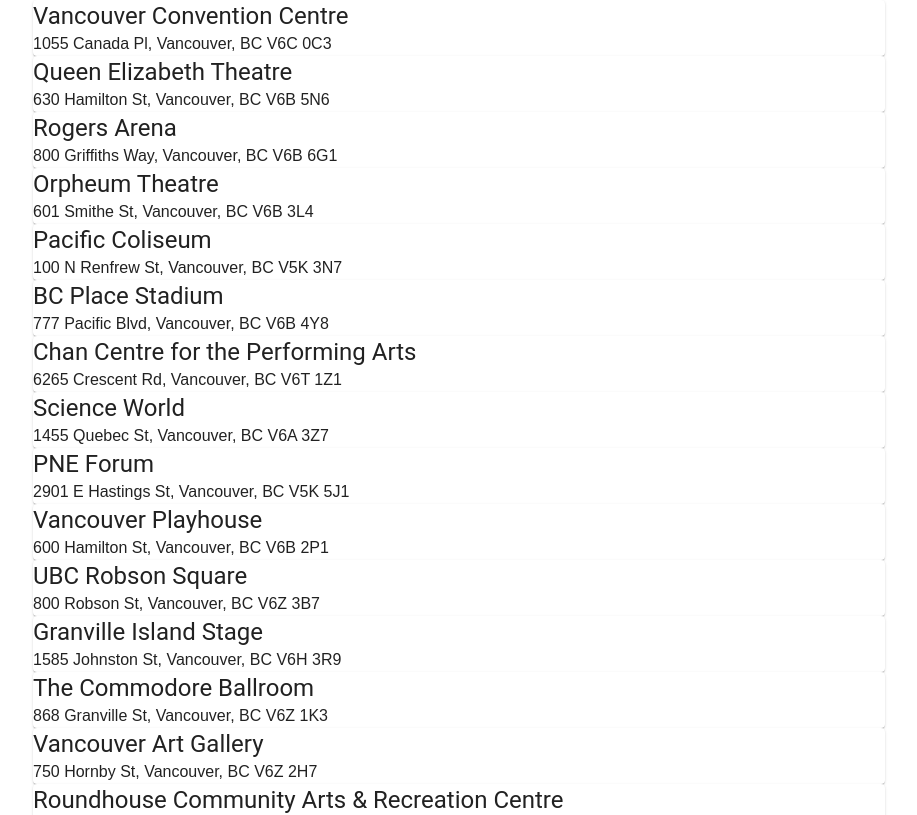
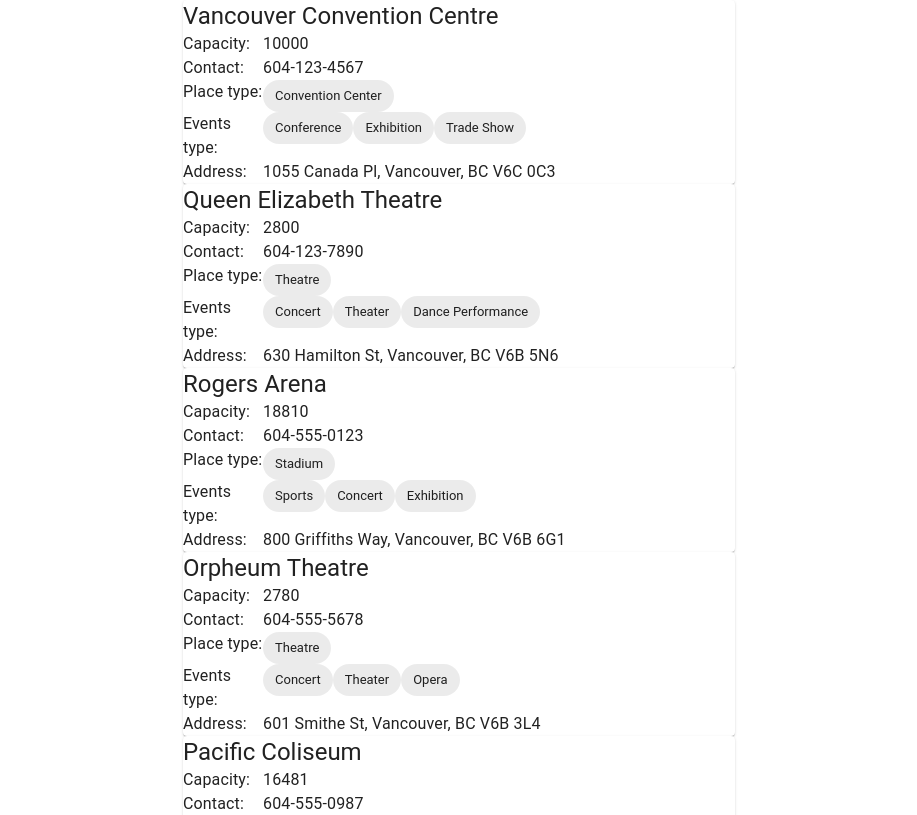
Before and after one commit to d4rkx666/vtw-hackathon, a Next.js app: page /list in a window 1280 px wide. Shown: the top 815 px of the page, without its empty margins (181-1098 px from the left). Built offline with nearby package versions, Linux system fonts and the light colour scheme.

Commit message:
implement VenueList

```diff
--- a/src/components/VenueList.tsx
+++ b/src/components/VenueList.tsx
@@ -1,10 +1,10 @@
-import { Box, Container, Paper, Typography } from "@mui/material";
+import { Box, Chip, Container, Paper, Typography } from "@mui/material";
 import venues from "../pages/data/venues.json"
 
 export const VenueList = () => {
   return (
     <Box>
-      <Container maxWidth="md">
+      <Container maxWidth="sm">
         <div>
         {venues.map((venue)=>{
           return(
@@ -12,9 +12,32 @@
               <Paper>
                 <Typography variant="h5">{venue.name}</Typography>
                 <div>
+                  <div className="flex">
+                    <Typography sx={{width:80}}>Capacity:</Typography>
+                    <Typography>{venue.capacity}</Typography>
+                  </div>
+                  <div className="flex">
+                    <Typography sx={{width:80}}>Contact:</Typography>
+                    <Typography>{venue.contact}</Typography>
+                  </div>
 
+                  <div className="flex">
+                    <Typography sx={{width:80}}>Place type:</Typography>
+                    {venue.placeType.map((type, index) => {
+                      return(<Chip key={index} label={type} />)
+                    })}
+                  </div>
+                  <div className="flex">
+                  <Typography sx={{width:80}}>Events type:</Typography>
+                    {venue.eventsType.map((type, index) => {
+                      return(<Chip key={index} label={type} />)
+                    })}
+                  </div>
+                  <div className="flex">
+                    <Typography sx={{width:80}}>Address:</Typography>
+                    <Typography>{venue.address}</Typography>
+                  </div>
                 </div>
-                {venue.address}
               </Paper>
             </div>
           )
```
